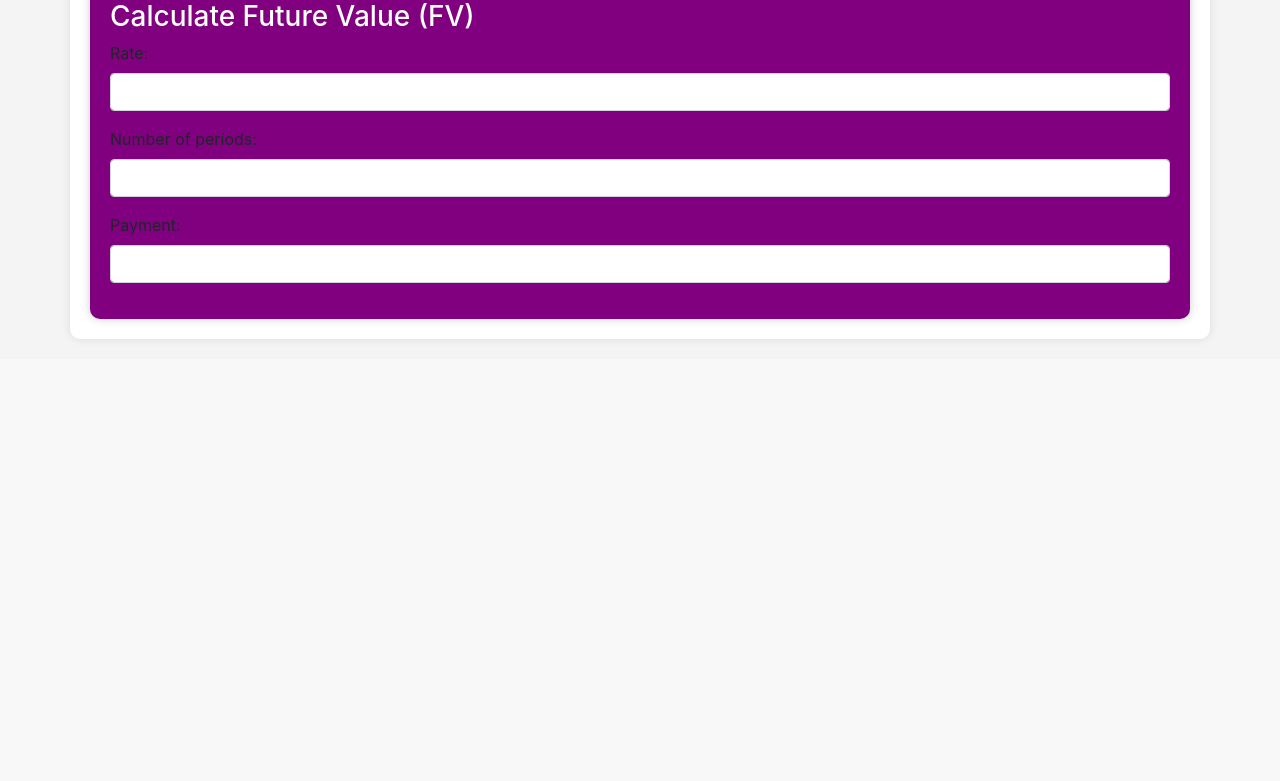
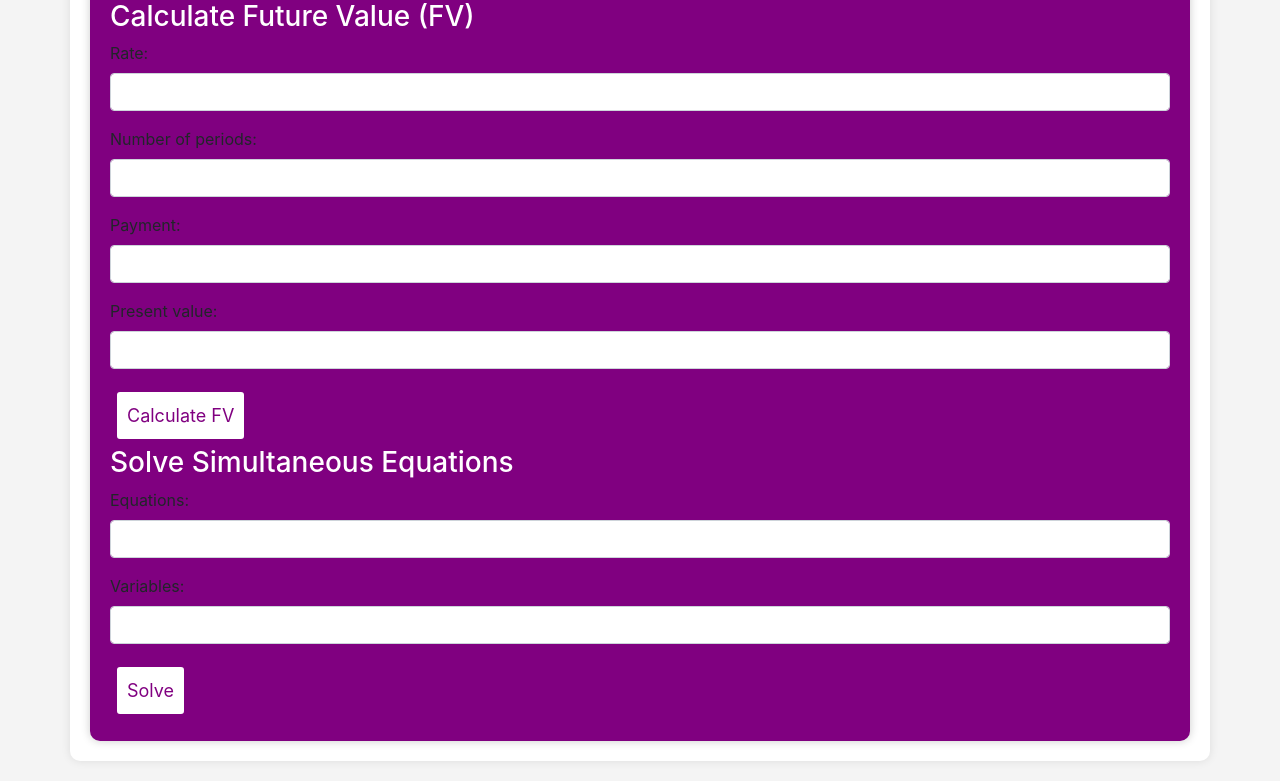
Before and after one commit to techcity1985/Advanced-Calculator, a Flask app: page / in a window 1280 px wide. Shown: the part 1149-1930 px from the top of the page. Before the commit the page ends 1490 px from the top, so only its background shows below. Run offline with Flask 2, Linux system fonts and the light colour scheme; some libraries are stand-ins or nearby versions.

Commit message:
Update index.html

```diff
--- a/templates/index.html
+++ b/templates/index.html
@@ -106,4 +106,31 @@
                     <label for="pmt">Payment:</label>
                     <input type="text" class="form-control" id="pmt" name="pmt" required>
                 </div>
-                <div class="form
+                <div class="form-group">
+                    <label for="pv">Present value:</label>
+                    <input type="text" class="form-control" id="pv" name="pv" required>
+                </div>
+                <button type="submit" class="btn btn-primary">Calculate FV</button>
+            </form>
+            <form method="POST" action="/solve">
+                <h3 style="color: #fff;">Solve Simultaneous Equations</h3>
+                <div class="form-group">
+                    <label for="equations">Equations:</label>
+                    <input type="text" class="form-control" id="equations" name="equations" required>
+                </div>
+                <div class="form-group">
+                    <label for="variables">Variables:</label>
+                    <input type="text" class="form-control" id="variables" name="variables" required>
+                </div>
+                <button type="submit" class="btn btn-primary">Solve</button>
+            </form>
+            {% if result %}
+            <div class="mt-4" style="color: #fff;">
+                <h3>Result:</h3>
+                <p>{{ result }}</p>
+            </div>
+            {% endif %}
+        </div>
+    </div>
+</body>
+</html>
```
